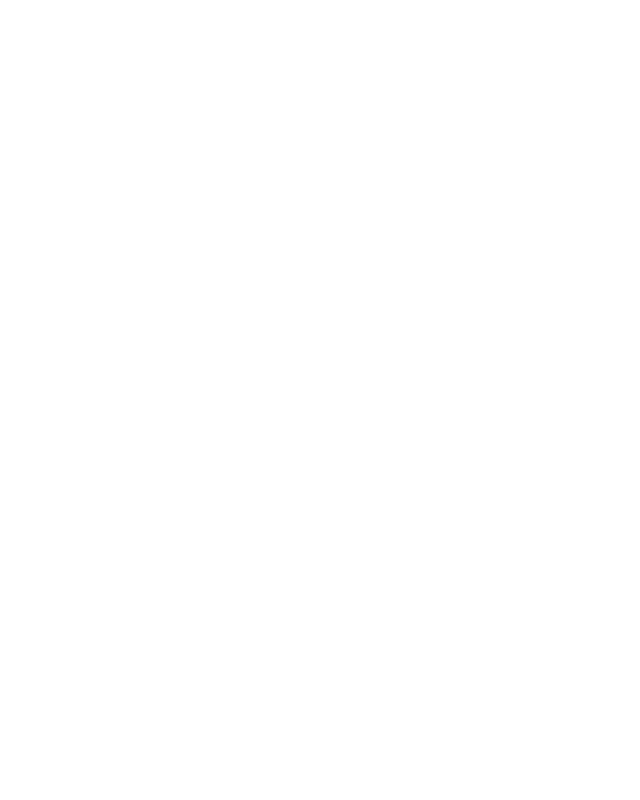
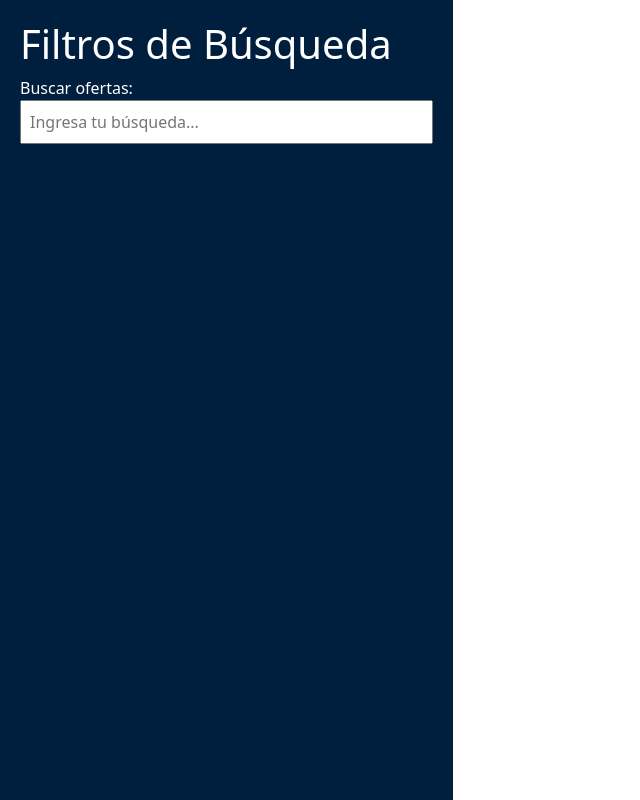
Before and after one commit to EliezerBarrios/DevWeb2023IIUNEG, a React (Vite) app: page /ofertas in a window 1280 px wide. Before the commit this address had no page. Shown: the whole page, without its empty margins (0-640 px from the left). Built offline with nearby package versions, Linux system fonts and the light colour scheme.

Commit message:
iniciando ofertas

```diff
--- a/src/main.jsx
+++ b/src/main.jsx
@@ -19,6 +19,10 @@
   {
     path: "/chat",
     element: React.lazy(() => import("./pages/Public/chat")),
+  },
+  {
+    path: "/ofertas",
+    element: React.lazy(() => import("./pages/Public/ofertas")),
   },
 ];
 
--- /dev/null
+++ b/src/pages/Public/ofertas.jsx
@@ -0,0 +1,34 @@
+import React, { useState } from 'react';
+
+const SearchComponent = () => {
+  const [searchTerm, setSearchTerm] = useState('');
+
+  const handleSearchChange = (e) => {
+    setSearchTerm(e.target.value);
+  };
+
+  return (
+    <div style={{ display: 'flex', height: '100vh' }}>
+      {/* Fondo azul marino */}
+      <div style={{ flex: 1, backgroundColor: '#001f3f', color: 'white', padding: '20px' }}>
+        <h1>Filtros de Búsqueda</h1>
+        <label htmlFor="searchInput">Buscar ofertas:</label>
+        <input
+          type="text"
+          id="searchInput"
+          value={searchTerm}
+          onChange={handleSearchChange}
+          placeholder="Ingresa tu búsqueda..."
+          style={{ width: '100%', padding: '8px' }}
+        />
+        {/* Agrega aquí otros elementos de filtro según tus necesidades */}
+      </div>
+      {/* Lado derecho (puede dejarse vacío por ahora) */}
+      <div style={{ flex: 2, backgroundColor: 'white' }}>
+        {/* Contenido del lado derecho (resultados de búsqueda, etc.) */}
+      </div>
+    </div>
+  );
+};
+
+export default SearchComponent;
```
